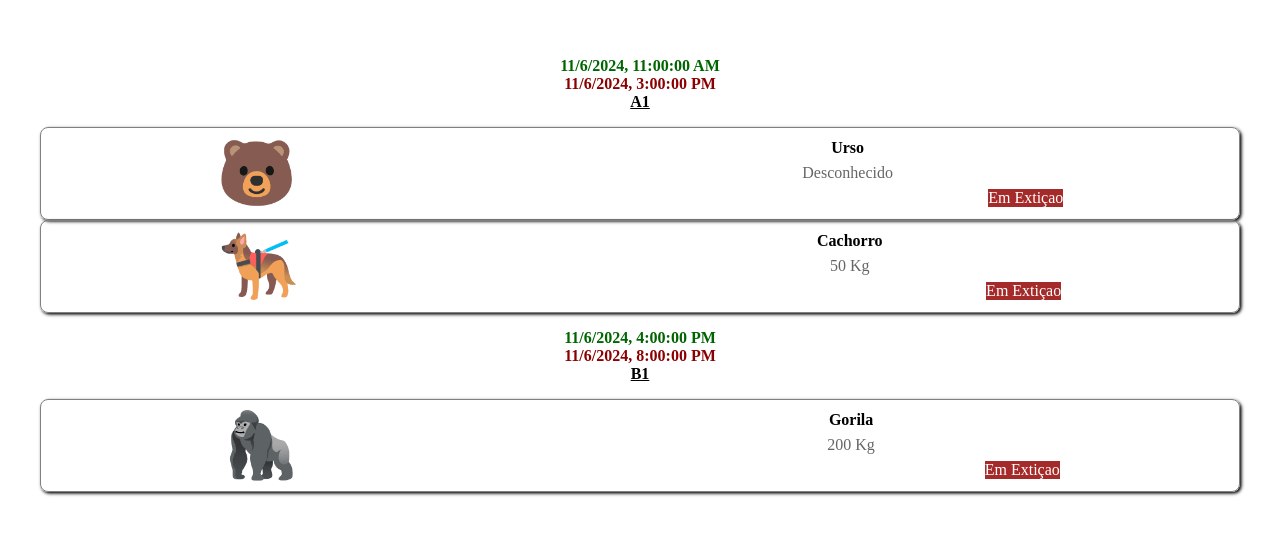
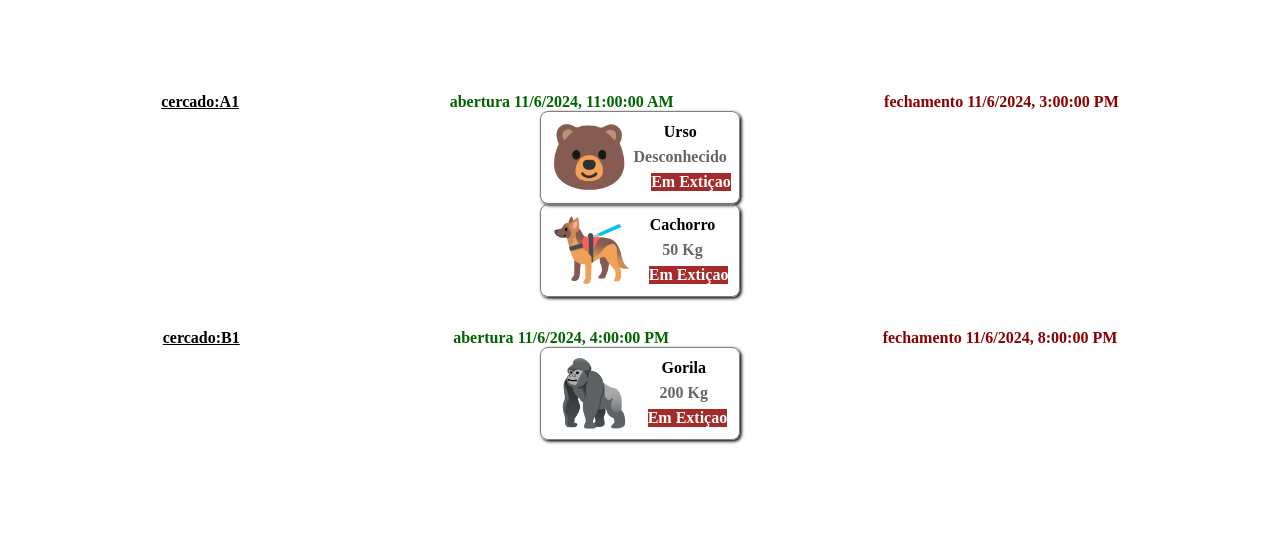
Before and after one commit to ufjf-dcc207/ufjf-dcc207-2024-3-a-atv03-Wilian2012, a React (Vite) app: page / in a window 1280 px wide. Shown: the part 134-668 px from the top of the page. Built offline with nearby package versions, Linux system fonts and the light colour scheme.

Commit message:
adiciona filho na exibicao

```diff
--- a/src/App.tsx
+++ b/src/App.tsx
@@ -5,15 +5,25 @@
 function App() {
 
   return <div className="app">
-     <Exibicao abertura={new Date("2024-11-06T08:00-03:00")}
-     fechamento={new Date("2024-11-06T12:00-03:00")} cercado="A1"/>
+     <Exibicao
+      abertura={new Date("2024-11-06T08:00-03:00")}
+      fechamento={new Date("2024-11-06T12:00-03:00")} cercado="A1"
+      >
+
         <Animal icone="🐻" nome="Urso" peso = {-1} exticao/>
         <Animal icone="🐕‍🦺" nome="Cachorro" peso = {50} exticao/>
 
-      <Exibicao abertura={new Date("2024-11-06T13:00-03:00")}
-     fechamento={new Date("2024-11-06T17:00-03:00")} cercado="B1"/>
+      </Exibicao>
+      <Exibicao
+
+          abertura={new Date("2024-11-06T13:00-03:00")}
+          fechamento={new Date("2024-11-06T17:00-03:00")}
+          cercado="B1"
+      >
+
       <Animal icone="🦍" nome="Gorila" peso = {200} exticao/>
 
+  </Exibicao>
   </div>;
 
 }
--- a/src/Exibicao.css
+++ b/src/Exibicao.css
@@ -3,19 +3,35 @@
     font-weight: 900;
    padding: 1em;
    display: grid;
+   place-items: center;
+   grid-template-areas:"local inicio fim"
+   "animais animais animais"  ;
 
 
     .inicio{
         color: darkgreen;
+        grid-area: inicio;
     }
-}
+
 .fim{
 
     color: darkred;
+    grid-area: fim;
+
 }
 
 
 .local{
 
     text-decoration: underline;
+    grid-area: local;
+
 }
+
+.animais{
+
+    grid-area: animais;
+    display: grid;
+    grid-template-columns: repeat(auto-fit, minmax(200px, 1fr));
+ }
+}
--- a/src/Exibicao.tsx
+++ b/src/Exibicao.tsx
@@ -1,18 +1,22 @@
+import { ReactNode } from "react";
 import "./Exibicao.css";
+
 
 interface ExibicaoProps {
 
     abertura: Date;
     fechamento: Date;
     cercado:string;
+    children: ReactNode;
 }
-export default function Exibicao({abertura:inicio,fechamento:fim,cercado:local}:ExibicaoProps){
+export default function Exibicao({abertura:inicio,fechamento:fim,cercado:local, children:animais}:ExibicaoProps){
 
     return <div className="exibicao">
 
-     <div className="inicio">{inicio.toLocaleString()}</div>
-     <div className="fim">{fim.toLocaleString()}</div>
-     <div className="local">{local}</div>
+     <div className="inicio"> abertura {inicio.toLocaleString()}</div>
+     <div className="fim">fechamento {fim.toLocaleString()}</div>
+     <div className="local">cercado:{local}</div>
+     <div className="animais">{animais}</div>
 
      </div>
 
```
